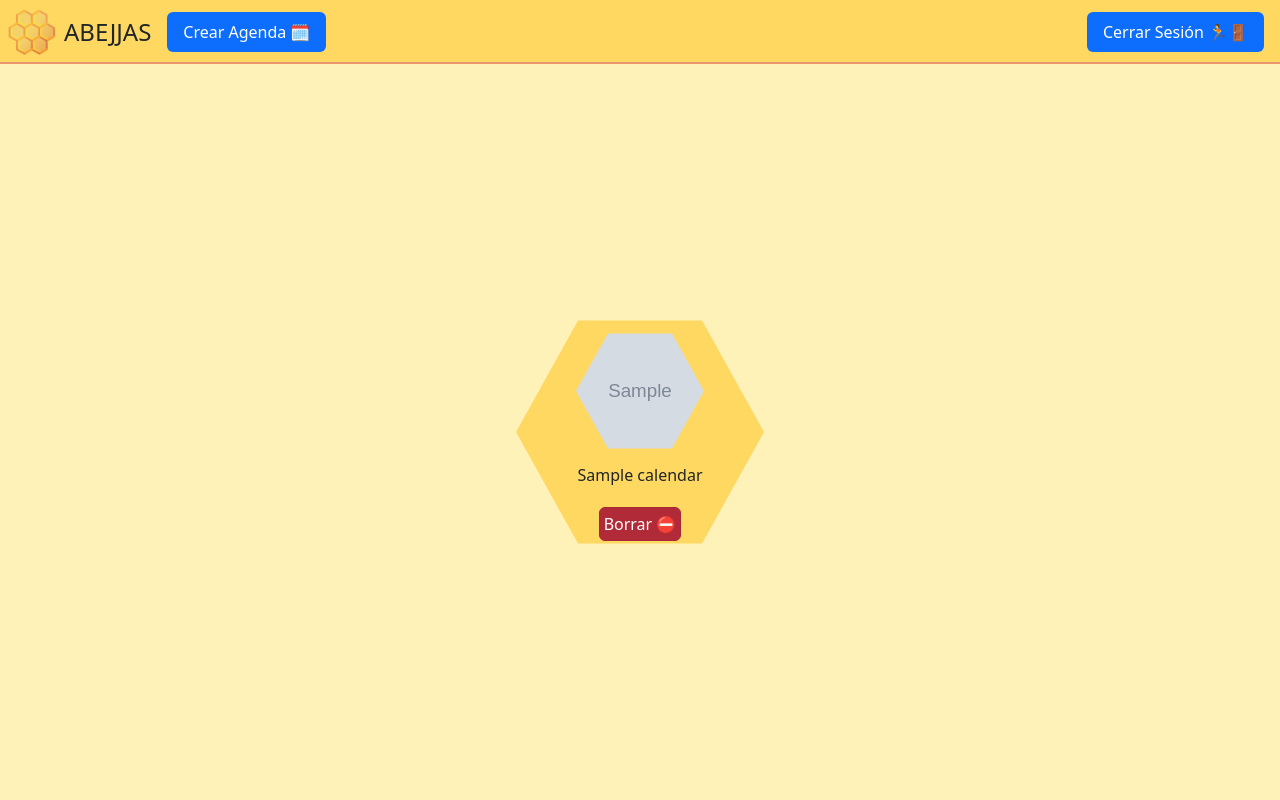
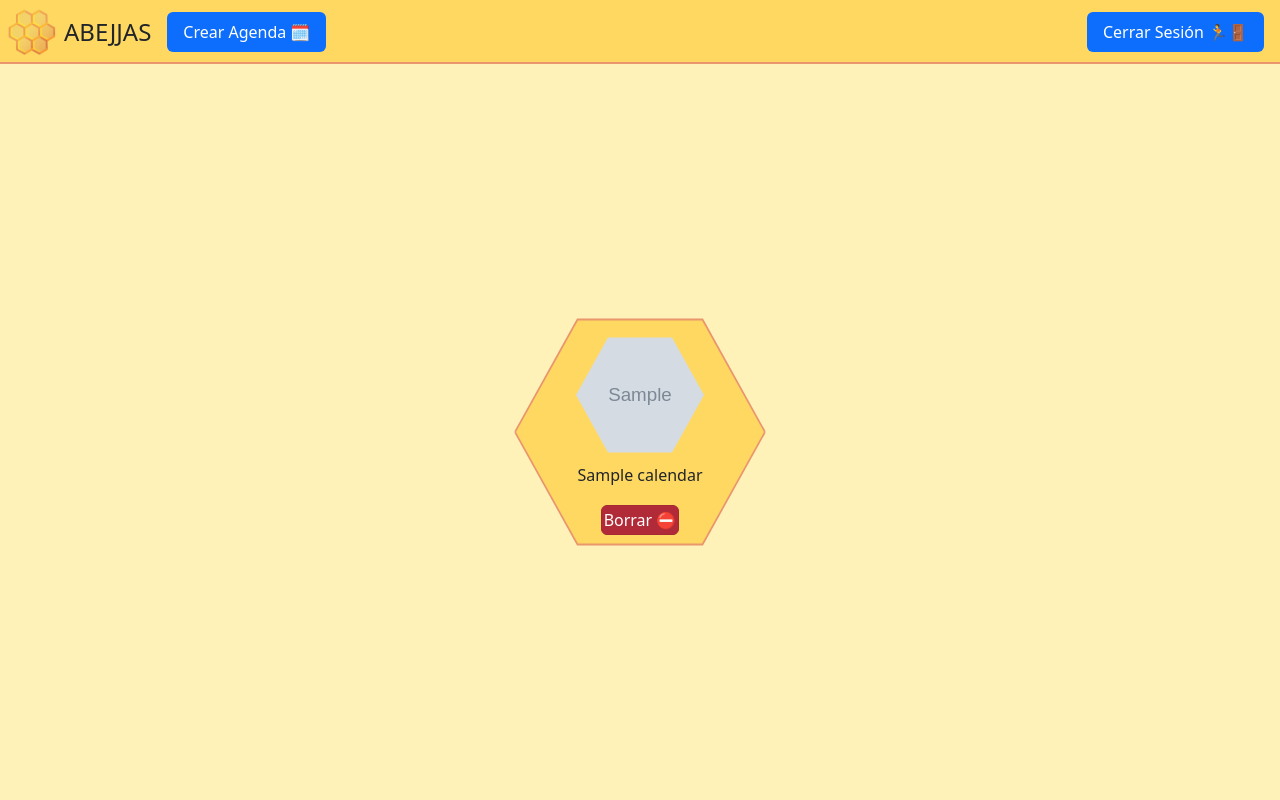
Before and after one commit to TrollExeYT/Proyecto_Inicial, a Django app: page /select_calendar/ in a window 1280 px wide. Run offline with Django 5.2, Linux system fonts and the light colour scheme; a user stored in the database is signed in; tables that the repository leaves empty hold one stand-in row (values such as "Sample post"); grey boxes marked "Sample" are stand-in pictures.

Commit message:
Bordes al seleccionar agenda - B

```diff
--- a/main/static/css/testing_select_calendar.css
+++ b/main/static/css/testing_select_calendar.css
@@ -9,6 +9,12 @@
     clip-path: polygon(25% 5%, 75% 5%, 100% 50%, 75% 95%, 25% 95%, 0% 50%);
 }
 
+.border {
+    height: 252px;
+    width: 252px;
+    background-color: var(--border-color) !important;
+}
+
 .view-calendar-container p, .view-calendar-container a {
-    padding: 4px;
+    padding: 2px !important;
 }
--- a/main/templates/testing/calendar_select.html
+++ b/main/templates/testing/calendar_select.html
@@ -25,6 +25,7 @@
 {% block content %}
 
     {% for calendar in info %}
+        <div class="view-calendar-container border">
             <div class="view-calendar-container">
                 <a href="{% url 'view_calendar' calendar.id 0 %}">
                     <img class="hexagon" src="{{ calendar.photo.url }}" alt="" height="128px" width="128px">
@@ -32,6 +33,7 @@
                 <p>{{ calendar.name }}</p>
                 <a href="{% url 'delete_calendar' calendar.id %}" class="btn btn-danger active" aria-current="page">
                     Borrar ⛔</a>
+            </div>
         </div>
     {% empty %}
         <div class="card">
```
Lines whose indentation alone changed are shown as unchanged.
